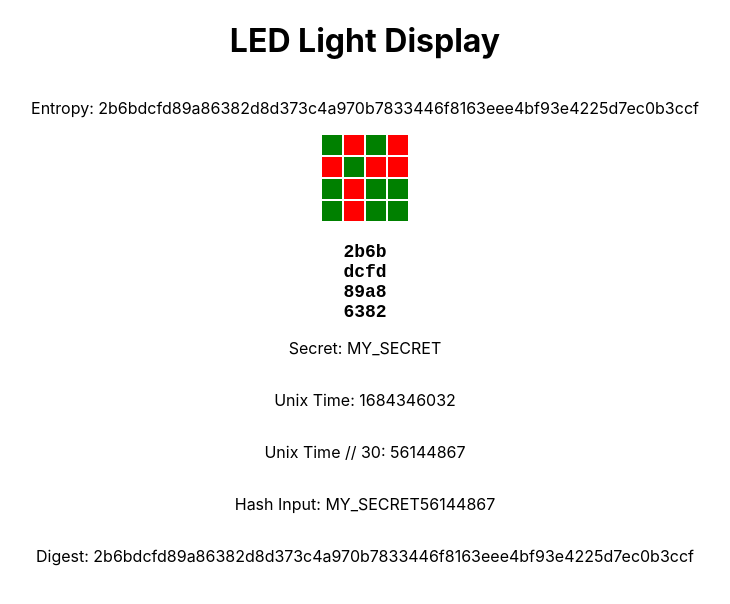
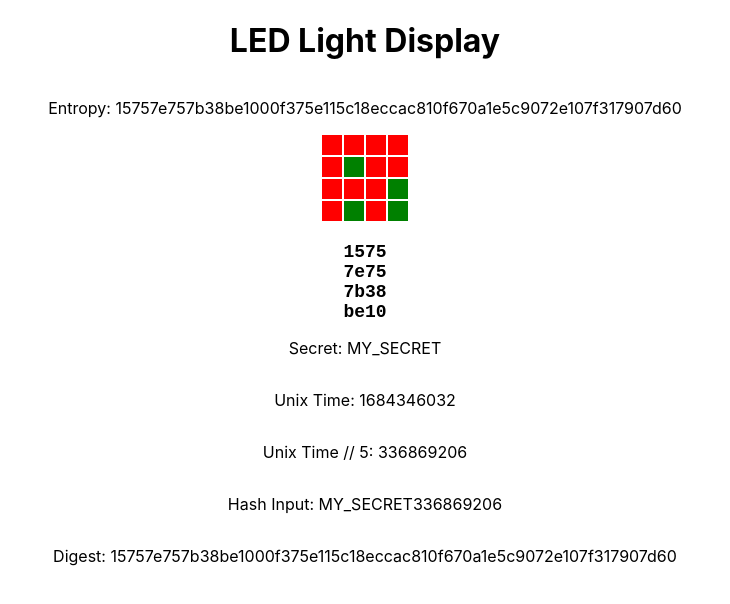
Before and after one commit to jduffey/watch-led, a React (Create React App) app: page / in a window 1280 px wide. Shown: the top 604 px of the page, without its empty margins (275-1005 px from the left). Built offline with nearby package versions, Linux system fonts and the light colour scheme.

Commit message:
Minor cleanup

```diff
--- a/src/App.js
+++ b/src/App.js
@@ -12,7 +12,7 @@ const App = () => {
         digest: "",
     });
     const secret = "MY_SECRET";
-    const timeInterval = 30;
+    const timeInterval = 5;
 
     useEffect(() => {
         const interval = setInterval(() => {
@@ -23,8 +23,7 @@ const App = () => {
     }, []);
 
     useEffect(() => {
-        const totpResult = TOTP(secret, time, timeInterval);
-        setTotp(totpResult);
+        setTotp(TOTP(secret, time, timeInterval));
     }, [time]);
 
     return (
--- a/src/components/LedGrid.js
+++ b/src/components/LedGrid.js
@@ -4,9 +4,6 @@ const isLightOn = (x) => parseInt(x, 16) % 2 === 0;
 
 const LedGrid = ({ width, height, entropy }) => {
     console.log("LedGrid", width, height, entropy);
-
-    const first16 = entropy.slice(0, 16);
-    console.log("first16", first16);
 
     const grid = Array(height)
         .fill()
@@ -16,7 +13,9 @@ const LedGrid = ({ width, height, entropy }) => {
         <div className="LedGridContainer">
             <p>Entropy: {entropy}</p>
             {grid.map((row, rowIndex) => (
-                <div key={rowIndex} style={{ display: 'flex' }}>
+                <div
+                    key={rowIndex}
+                    style={{ display: 'flex' }}>
                     {row.map((_, colIndex) => {
                         const ledIndex = rowIndex * width + colIndex;
                         return (
@@ -35,7 +34,7 @@ const LedGrid = ({ width, height, entropy }) => {
                     key={rowIndex} style={{ display: 'flex' }}>
                     {row.map((_, colIndex) => {
                         const ledIndex = rowIndex * width + colIndex;
-                        return first16[ledIndex];
+                        return entropy[ledIndex];
                     })}
                 </div>
             ))}
```
